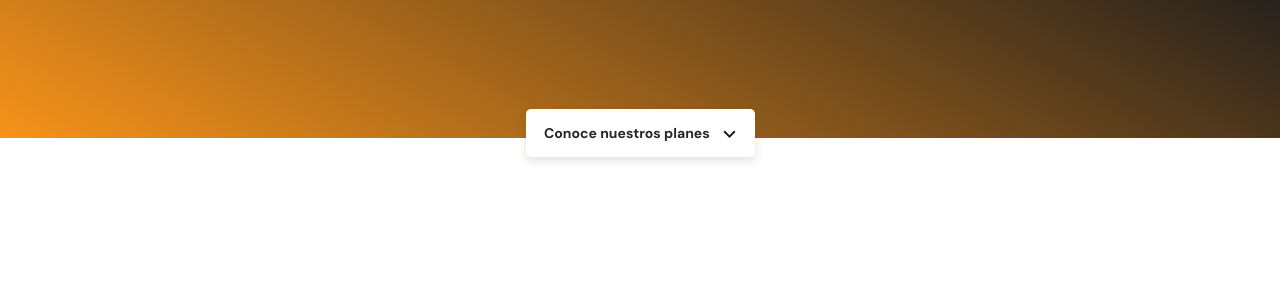
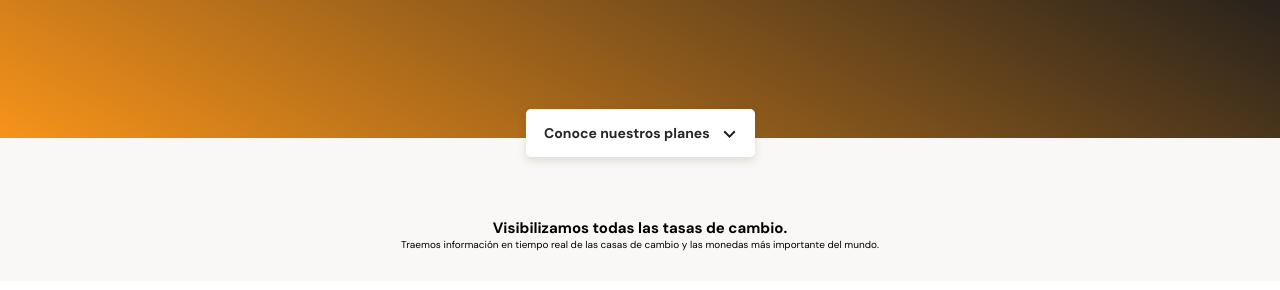
Before and after one commit to oneshot0/mobile_firts, a plain HTML site: page index.html in a window 1280 px wide. Shown: the part 196-486 px from the top of the page. Drawn offline with Linux system fonts and the light colour scheme.

Commit message:
Creación de branch y esctructura base de la sección de intercambio

```diff
--- a/index.html
+++ b/index.html
@@ -22,12 +22,22 @@
           Batatabit te ayuda a navegar entre los diferentes precios y tendencias
         </p>
         <a href="" class="header--button"
-          >Conoce nuestros planes <span></span></a
-        >
+          >Conoce nuestros planes <span></span></a>
       </div>
     </header>
     <main>
-      <section></section>
+      <section class="main-exchange-container">
+        <div class="backgroundImg"></div>
+        <div class="main-exchange-container--title">
+          <h2>Visibilizamos todas las tasas de cambio.</h2>
+          <p>Traemos información en tiempo real de las casas de cambio y las monedas más importante del mundo.</p>
+        </div>
+        <section class="main-tables-container">
+          <div>
+
+          </div>
+        </section>
+      </section>
       <section></section>
       <section></section>
       <section></section>
--- a/styles.css
+++ b/styles.css
@@ -102,3 +102,22 @@ header img {
   background-position: center;
   background-repeat: no-repeat;
 }
+
+main {
+  width: 100%;
+  height: auto;
+  background-color: var(--off-white);
+}
+.main-exchange-container {
+  width: 100%;
+  height: auto;
+  padding-top: 80px;
+  padding-bottom: 30px;
+  text-align: center;
+}
+.main-exchange-container--title {
+  width: 90%;
+  min-width: 288px;
+  max-width: 900px;
+  margin: 0 auto;
+}
```
